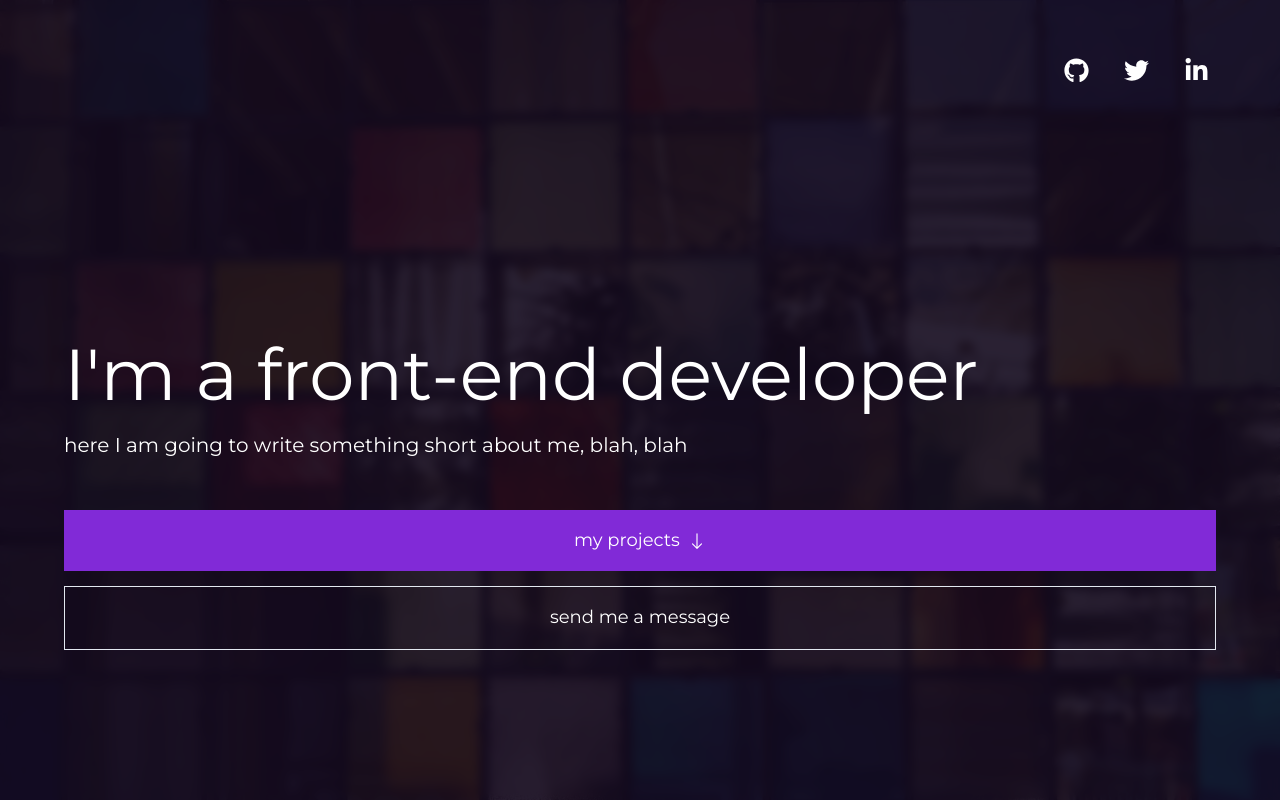
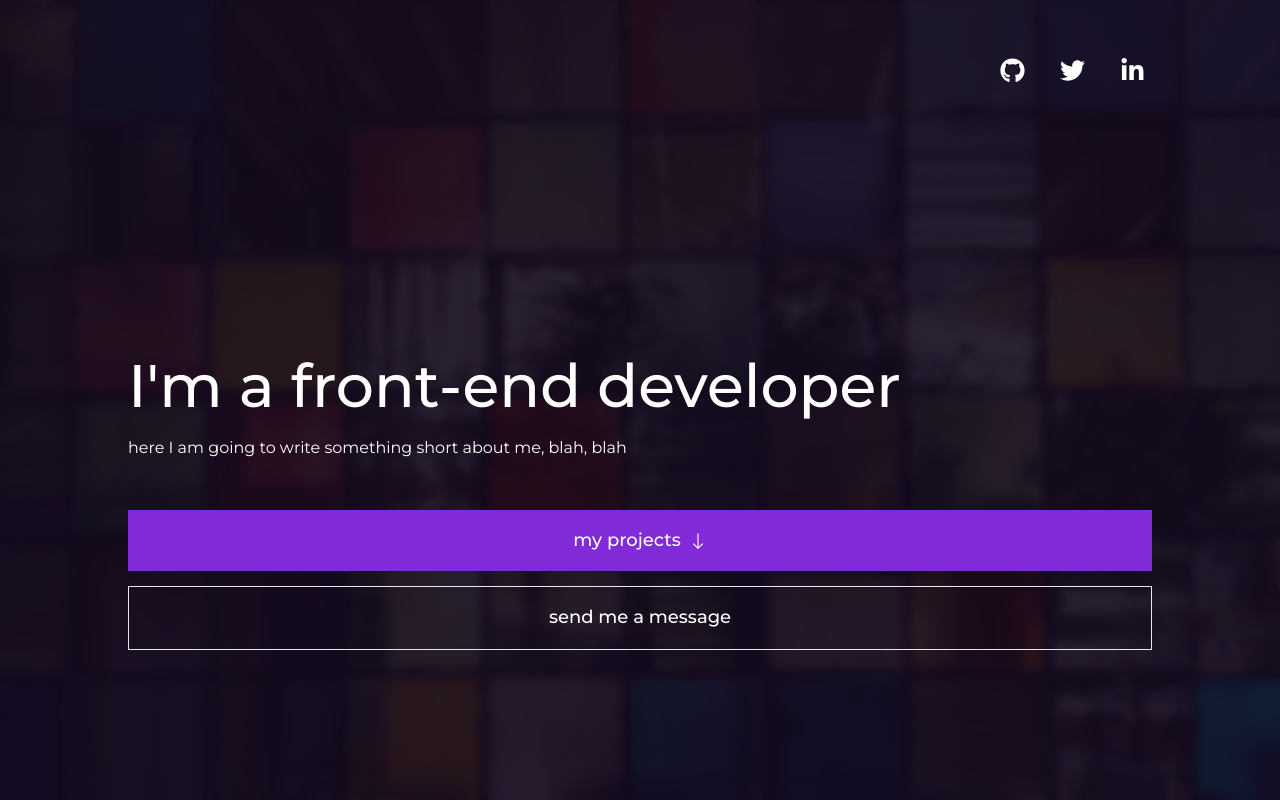
Before and after one commit to alanmoraales/personal-portfolio-v1, a Next.js app: page / in a window 1280 px wide. Built offline with nearby package versions, Linux system fonts and the light colour scheme.

Commit message:
adding LinkIcon component

```diff
--- /dev/null
+++ b/components/atoms/LinkIcon/LinkIcon.tsx
@@ -0,0 +1,24 @@
+import { FC } from "react";
+import { IconButton } from "@chakra-ui/react";
+import LinkIconProps from "./LinkIconProps";
+
+export const LinkIcon: FC<LinkIconProps> = ({ href, ...props }) => {
+  return (
+    <IconButton
+      as="a"
+      href={href}
+      target="blank"
+      fontSize="25px"
+      isRound={true}
+      bg="none"
+      _hover={{
+        bg: "none",
+        color: "primary.500",
+      }}
+      _active={{
+        bg: "white",
+      }}
+      {...props}
+    />
+  );
+};
--- /dev/null
+++ b/components/atoms/LinkIcon/LinkIconProps.tsx
@@ -0,0 +1,5 @@
+import { IconButtonProps } from "@chakra-ui/react";
+
+export default interface LinkIconProps extends IconButtonProps {
+  href: string;
+}
--- /dev/null
+++ b/components/atoms/LinkIcon/index.ts
@@ -0,0 +1 @@
+export * from "./LinkIcon";
--- a/pages/index.tsx
+++ b/pages/index.tsx
@@ -11,12 +11,13 @@ import {
 import { FaGithub, FaTwitter, FaLinkedinIn } from "react-icons/fa";
 import { BsArrowDown } from "react-icons/bs";
 import { Cover } from "../components/layout/Cover";
+import { LinkIcon } from "../components/atoms/LinkIcon";
 
 const Index = () => {
   return (
     <>
       <Head>
-        <title>dev portfolio | alanmoraales</title>
+        <title>alanmoraales / dev</title>
         <link rel="icon" href="/favicon.ico" />
         <link rel="preconnect" href="https://fonts.gstatic.com" />
         <link
@@ -33,38 +34,32 @@ const Index = () => {
             <Flex
               direction="column"
               color="white"
-              w="90%"
+              w="80%"
               justify="space-between"
             >
               <Flex justify="flex-end" pt="50px" style={{ gap: "20px" }}>
-                <IconButton
-                  bg="none"
-                  fontSize="25px"
+                <LinkIcon
+                  icon={<FaGithub />}
                   aria-label="ir a mi github"
-                >
-                  <FaGithub />
-                </IconButton>
-                <IconButton
-                  bg="none"
-                  fontSize="25px"
+                  href="https://github.com/alanmoraales"
+                />
+                <LinkIcon
+                  icon={<FaTwitter />}
                   aria-label="ir a mi twitter"
-                >
-                  <FaTwitter />
-                </IconButton>
-                <IconButton
-                  bg="none"
-                  fontSize="25px"
-                  aria-label="ir a mi linkedinIn"
-                >
-                  <FaLinkedinIn />
-                </IconButton>
+                  href="https://twitter.com/alanmoraales_"
+                />
+                <LinkIcon
+                  icon={<FaLinkedinIn />}
+                  aria-label="ir a mi linkedIn"
+                  href="https://www.linkedin.com/in/alanmoraales/"
+                />
               </Flex>
               <Box pb="150px" pt="70px">
                 <Flex direction="column" pb="50px">
-                  <Heading size="4xl" pb="20px">
+                  <Heading size="3xl" pb="20px">
                     I'm a front-end developer
                   </Heading>
-                  <Text fontSize="xl">
+                  <Text>
                     here I am going to write something short about me, blah,
                     blah
                   </Text>
--- a/themes/defaultTheme.ts
+++ b/themes/defaultTheme.ts
@@ -3,6 +3,9 @@ import { extendTheme } from "@chakra-ui/react";
 const defaultTheme = extendTheme({
   colors: {
     purple: {
+      500: "#812AD7",
+    },
+    primary: {
       500: "#812AD7",
     },
   },
@@ -16,17 +19,17 @@ const defaultTheme = extendTheme({
         lg: {
           padding: "20px 30px",
           height: "auto",
-          fontWeight: "inherit",
+          fontWeight: "500",
         },
       },
     },
     Heading: {
       sizes: {
         "4xl": {
-          fontWeight: "inherit",
+          fontWeight: "500",
         },
         "3xl": {
-          fontWeight: "inherit",
+          fontWeight: "500",
         },
       },
     },
```
